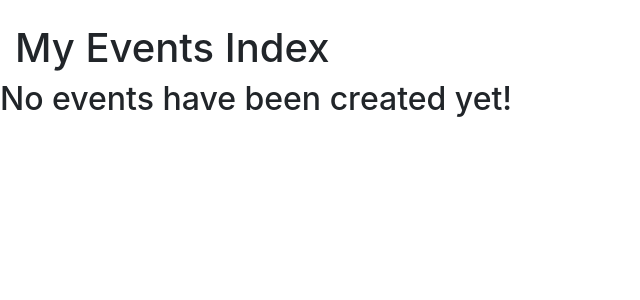
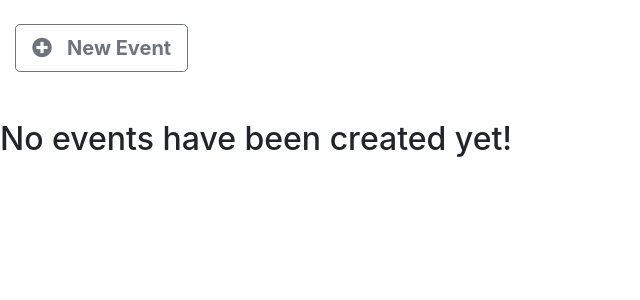
Before and after one commit to leon-lei/fancyfeast, a Django app: page /tribes/event/myevents/ in a window 1280 px wide. Shown: the part 108-408 px from the top of the page, without its empty margins (0-640 px from the left). Run offline with Django 3.2, Linux system fonts and the light colour scheme; the visitor is signed in with stand-in values (Sample User, id 1); data comes from the database, SQL or seed files in the repository; data that the repository does not hold is empty; some libraries are stand-ins or nearby versions.

Commit message:
Fix: MyEvents page. Template, Urls, Views

```diff
--- a/accounts/templates/base.html
+++ b/accounts/templates/base.html
@@ -32,7 +32,7 @@
             <div class="navbar-nav">
               <a class="nav-item nav-link" href="{% url 'accounts:view_profile' %}">&nbsp;&nbsp;My Profile&nbsp;&nbsp;</a>
               <a class="nav-item nav-link" href="{% url 'tribes:my-tribes' %}">&nbsp;&nbsp;Tribes&nbsp;&nbsp;</a>
-              <a class="nav-item nav-link" href="{% url 'tribes:my-events-index' %}">&nbsp;&nbsp;Events&nbsp;&nbsp;</a>
+              <a class="nav-item nav-link" href="{% url 'tribes:my-events' %}">&nbsp;&nbsp;Events&nbsp;&nbsp;</a>
               <!-- <a class="nav-item nav-link" href="{% url 'accounts:edit_profile' %}">Edit Profile</a> -->
               <!-- <a class="nav-item nav-link" href="{% url 'accounts:change_password' %}">Change Password</a> -->
             </div>
--- /dev/null
+++ b/tribes/templates/tribes/my_events.html
@@ -0,0 +1,55 @@
+{% extends 'base.html' %}
+{% block title %}Events{% endblock %}
+
+{% block body %}
+<div class="events-container container-fluid">
+    <div class="row">
+        <div class="col-sm-12">
+            {% if error_message %}
+                <p><strong>{{ error_message }}</strong></p>
+            {% endif %}
+            <form action="{% url 'tribes:event-create' %}" method="POST" style="display: inline;">
+                {% csrf_token %}
+                <button type="submit" class="btn btn-outline-secondary btn-lg">
+                    <i class="fas fa-plus-circle"></i>
+                    <strong>&nbsp;&nbsp;New Event</strong>
+                </button>
+            </form>
+            <br>
+            <br>
+            <br>
+        </div>
+        {% if my_events %}
+            {% for event in my_events %}
+                <div class="col-md-4">
+                    <div class="card flex-md-row mb-4 box-shadow h-md-250">
+                        <div class="card-body d-flex flex-column align-items-start">
+                            <h3 class="mb-0">
+                            <a class="text-dark" href="{% url 'tribes:event-details' event.id %}">{{ event.name }}</a>
+                            </h3>
+                            <div class="mb-1 text-muted">{{ event.date }}</div>
+
+                            {% if request.user.username == event.tribe.chieftain.user.username %}
+                                <!-- Delete Event -->
+                                <form action="{% url 'tribes:event-delete' event.id %}" method="POST" style="display: inline;">
+                                    {% csrf_token %}
+                                    <input type="hidden" name="event_id" value="{{ event.id }}" />
+                                    <button type="submit" class="btn btn-outline-danger btn-sm">
+                                        <i class="fas fa-trash"></i>
+                                    </button>
+                                </form>
+                            {% endif %}
+                        </div>
+                        {% if event.image.url %}
+                        <img class="card-img-right flex-auto d-none d-lg-block" src={{ event.image.url }} width="150" height="150">
+                        {% endif %}
+                    </div>
+                </div>
+            {% endfor %}
+        {% else %}
+            <h2>No events have been created yet!</h2>
+        {% endif %}
+    </div>
+</div>
+
+{% endblock %}
--- a/tribes/templates/tribes/my_events_index.html
+++ /dev/null
@@ -1,47 +0,0 @@
-{% extends 'base.html' %}
-{% block title %}My Events{% endblock %}
-
-{% block body %}
-<div class="tribes-container container-fluid">
-    <div class="row">
-        <div class="col-sm-12">
-            <h1>My Events Index</h1>
-            {% if error_message %}
-                <p><strong>{{ error_message }}</strong></p>
-            {% endif %}
-        </div>
-        {% if my_events %}
-            {% for event in my_events %}
-            <div class="col-md-4">
-                <div class="card flex-md-row mb-4 box-shadow h-md-250">
-                    <div class="card-body d-flex flex-column align-items-start">
-                        <h3 class="mb-0">
-                          <a class="text-dark" href="{% url 'tribes:event-details' event.id %}">{{ event.name }}</a>
-                        </h3>
-                        <div class="mb-1 text-muted">{{ event.date }}</div>
-
-                        {% if request.user.username == event.tribe.chieftain.user.username %}
-                            <!-- Delete Event -->
-                            <form action="{% url 'tribes:event-delete' event.id %}" method="POST" style="display: inline;">
-                                {% csrf_token %}
-                                <input type="hidden" name="event_id" value="{{ event.id }}" />
-                                <button type="submit" class="btn btn-outline-danger btn-sm">
-                                    <i class="fas fa-trash"></i>
-                                </button>
-                            </form>
-                        {% endif %}
-                    </div>
-                    {% if event.image.url %}
-                      <img class="card-img-right flex-auto d-none d-lg-block" src={{ event.image.url }} width="150" height="150">
-                    {% endif %}
-                </div>
-            </div>
-            {% endfor %}
-        {% else %}
-            <h2>No events have been created yet!</h2>
-        {% endif %}
-
-    </div>
-</div>
-
-{% endblock %}
--- a/tribes/urls.py
+++ b/tribes/urls.py
@@ -1,8 +1,8 @@
 from django.urls import path
 from . import views
 from tribes.views import (
-    MyTribes, TribeCreate, TribeDetails, TribeDelete, TribeUpdate, MyEventsIndex,
-    EventCreate, EventDelete, EventDetails, EventUpdate
+    MyEvents, MyTribes, TribeCreate, TribeDetails, TribeDelete,
+    TribeUpdate, EventCreate, EventDelete, EventDetails, EventUpdate,
 )
 
 
@@ -20,5 +20,5 @@ urlpatterns = [
     path('event/<int:pk>/', EventDetails.as_view(), name='event-details'),
     path('event/<int:pk>/delete/', EventDelete.as_view(), name='event-delete'),
     path('event/<int:pk>/update/', EventUpdate.as_view(), name='event-update'),
-    path('event/myevents/', MyEventsIndex.as_view(), name='my-events-index'),
+    path('event/myevents/', MyEvents.as_view(), name='my-events'),
 ]
--- a/tribes/views.py
+++ b/tribes/views.py
@@ -8,6 +8,14 @@ from accounts.models import UserProfile
 from tribes.models import Event, Tribe
 
 from .forms import EventForm, TribeForm
+
+
+class MyEvents(View):
+    template_name = 'tribes/my_events.html'
+
+    def get(self, request):
+        my_events = UserProfile.objects.get(user=request.user).event.all()
+        return render(request, self.template_name, {'my_events': my_events})
 
 
 class MyTribes(View):
@@ -60,12 +68,12 @@ class TribeUpdate(UpdateView):
 
 class EventCreate(CreateView):
     model = Event
-    fields = ['name', 'description', 'date', 'tribe']
+    fields = ['name', 'description', 'datetime', 'tribe']
 
 
 class EventDelete(DeleteView):
     model = Event
-    success_url = reverse_lazy('tribes:my-events-index')
+    success_url = reverse_lazy('tribes:my-events')
 
 
 class EventDetails(DetailView):
@@ -79,14 +87,6 @@ class EventUpdate(UpdateView):
         'name', 'description', 'datetime',
         'street', 'city', 'zipcode', 'state',
         'attendees', 'yes', 'no']
-
-
-class MyEventsIndex(ListView):
-    template_name = 'tribes/my_events_index.html'
-    context_object_name = 'my_events'
-
-    def get_queryset(self):
-        return Event.objects.all()  # contains?
 
 
 def tribe_leave(request, pk=None):
```
